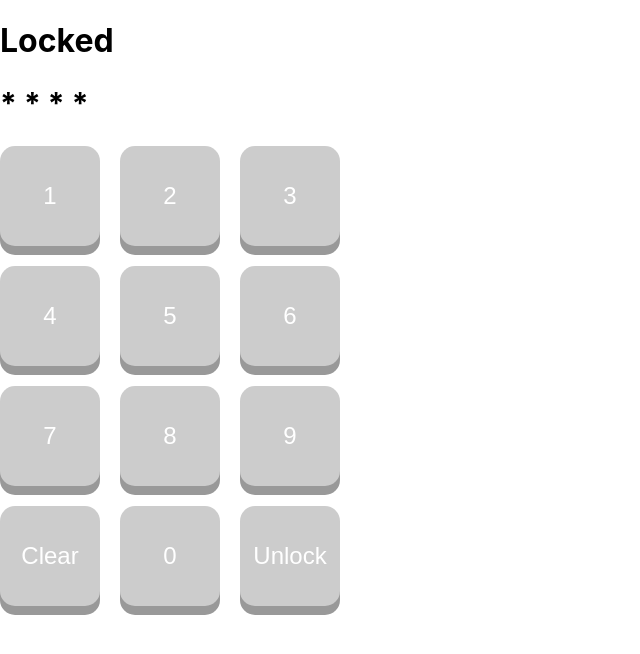
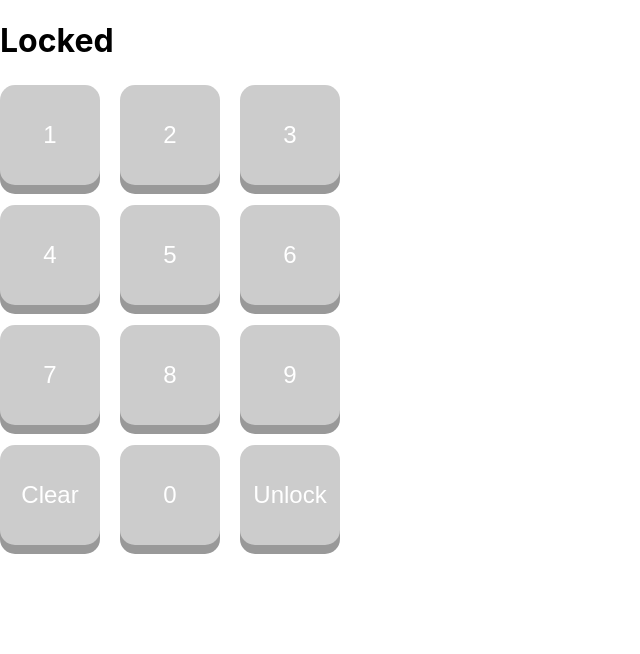
Before and after one commit to afx-dummy-account/afx-pin-lock, a React (Create React App) app: page / in a window 1280 px wide. Shown: the top 654 px of the page, without its empty margins (0-640 px from the left). Built offline with nearby package versions, Linux system fonts and the light colour scheme.

Commit message:
content result + screen

```diff
--- a/src/App.tsx
+++ b/src/App.tsx
@@ -1,13 +1,19 @@
-import React from 'react';
+import React, { useState } from 'react';
+// TODO: rename Result
 import Result from './comps/Result'
 import Screen from './comps/Screen'
 import NumPad from './comps/NumPad'
 
 function App() {
+  const [unlocked, setUnlocked] = useState(false)
+  const [digits, setDigits] = useState<Number[] | null>(null)
+  const [attempts, setAttempts] = useState(0)
+  const [blocked, setBlocked] = useState(false)
+
   return (
     <>
-      <Result />
-      <Screen />
+      <Result unlocked={unlocked} />
+      <Screen digits={digits} />
       <NumPad />
     </>
   );
--- a/src/comps/Result.tsx
+++ b/src/comps/Result.tsx
@@ -1,5 +1,9 @@
 import React from 'react'
 
-export default () => {
-    return <h1>Locked</h1>
+type Props = {
+    unlocked: Boolean
 }
+
+export default ({ unlocked }: Props) => {
+    return <h1>{unlocked ? 'Unlocked' : 'Locked'}</h1>
+}
--- a/src/comps/Screen.tsx
+++ b/src/comps/Screen.tsx
@@ -5,6 +5,8 @@ const StyledScreen = styled.h2`
     font-size: 30px;
 `
 
-export default () => {
-    return <StyledScreen>* * * *</StyledScreen>
+type Props = {
+    digits: Number[] | null
 }
+
+export default ({ digits }: Props) => <StyledScreen>{digits?.reduce((acc, _) => acc + ' *', '')}</StyledScreen>
```
